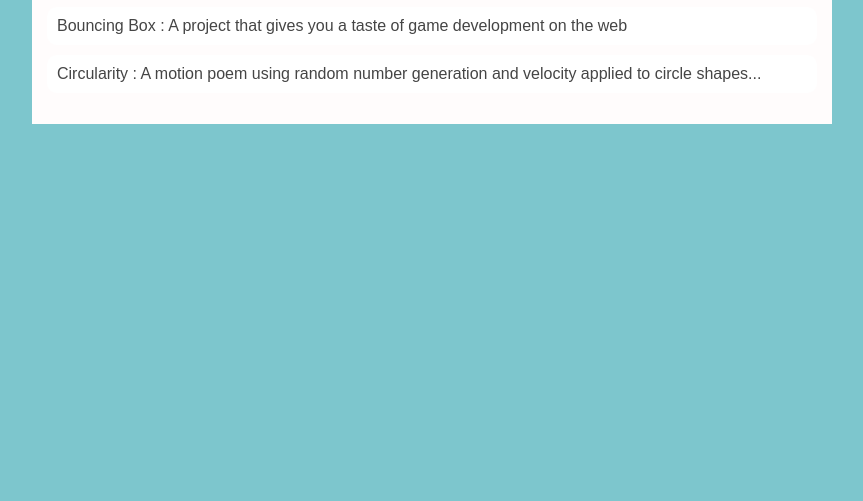
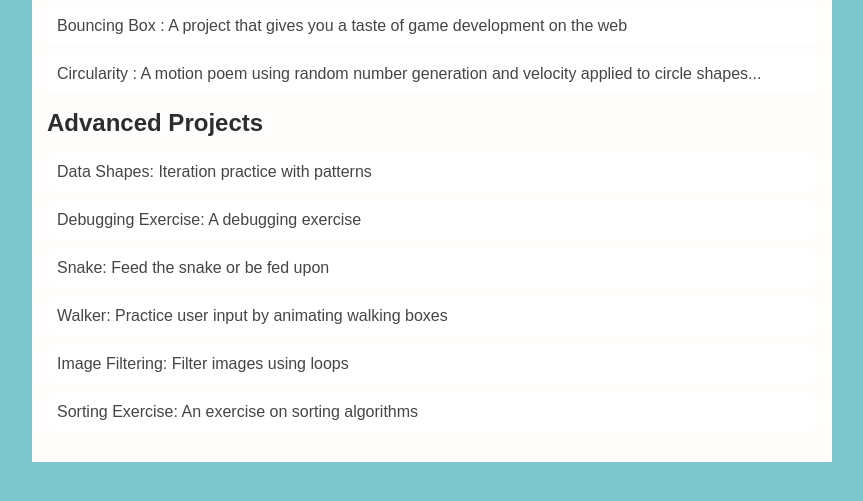
Before and after one commit to jliving01/jliving01.github.io, a plain HTML site: page portfolio.html in a window 1280 px wide. Shown: the part 197-698 px from the top of the page, without its empty margins (208-1071 px from the left). Drawn offline with Linux system fonts and the light colour scheme.

Commit message:
saving debug exercise

```diff
--- a/portfolio.html
+++ b/portfolio.html
@@ -26,6 +26,15 @@
                     <li><a href="projects/bouncing-box/">Bouncing Box : A project that gives you a taste of game development on the web </a></li>
                     <li><a href="projects/circularity/">Circularity : A motion poem using random number generation and velocity applied to circle shapes...</a></li>
                 </ul>
+                <h2>Advanced Projects</h2>
+                <ul id ="portfolio">
+                    <li><a href="asd-projects/data-shapes"> Data Shapes: Iteration practice with patterns</a></li>
+                    <li><a href="asd-projects/debugging-exercise"> Debugging Exercise: A debugging exercise</a></li>
+                    <li><a href="asd-projects/snake">Snake: Feed the snake or be fed upon</a></li>
+                    <li><a href="asd-projects/walker">Walker: Practice user input by animating walking boxes</a></li>
+                    <li><a href="asd-projects/image-filtering">Image Filtering: Filter images using loops</a></li>
+                    <li><a href="asd-projects/sorting-exercise">Sorting Exercise: An exercise on sorting algorithms</a></li>
+                </ul>
             </div>
          </main>
      </div>
```
Also changed, not shown: asd-projects/debugging-exercise/index.js (+10 -10 lines).
